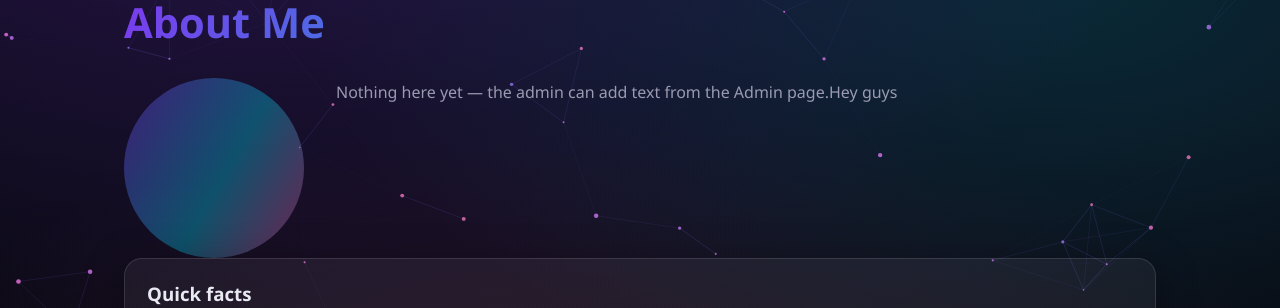
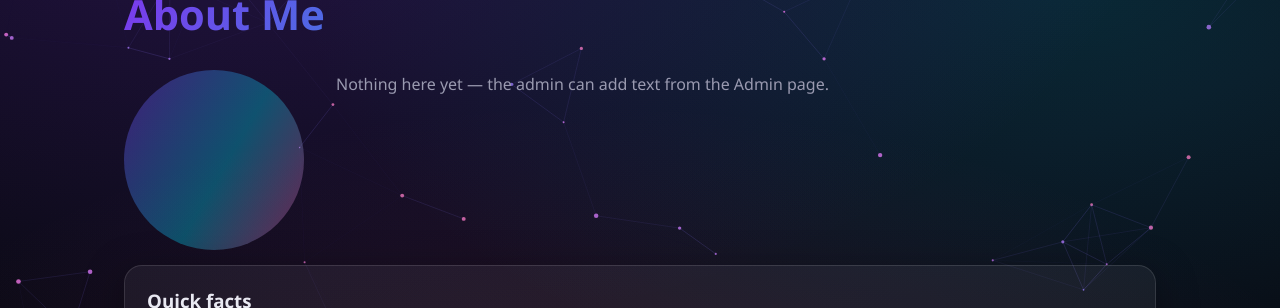
Before and after one commit to akmathesh/cv-project, a React (Vite) app in the folder frontend/: page /about in a window 1280 px wide. Shown: the part 229-537 px from the top of the page. Built offline with nearby package versions, Linux system fonts and the light colour scheme; no server answers.

Commit message:
added mb

```diff
--- a/frontend/src/pages/About.jsx
+++ b/frontend/src/pages/About.jsx
@@ -9,21 +9,61 @@ export default function About() {
   return (
     <section className="section">
       <h2 className="section-title">{about.heading || "About Me"}</h2>
-      <div style={{ display: "grid", gridTemplateColumns: "auto 1fr", gap: 32, alignItems: "start" }}>
+      <div
+        style={{
+          display: "grid",
+          gridTemplateColumns: "auto 1fr",
+          gap: 32,
+          alignItems: "start",
+          marginBottom: "15px",
+        }}
+      >
         {profile.profile_image_url ? (
-          <img src={profile.profile_image_url} alt={profile.name}
-               style={{ width: 180, height: 180, borderRadius: "50%", objectFit: "cover", border: "3px solid var(--accent)" }} />
+          <img
+            src={profile.profile_image_url}
+            alt={profile.name}
+            style={{
+              width: 180,
+              height: 180,
+              borderRadius: "50%",
+              objectFit: "cover",
+              border: "3px solid var(--accent)",
+            }}
+          />
         ) : (
-          <div style={{ width: 180, height: 180, borderRadius: "50%", background: "var(--grad)", opacity: 0.4 }} />
+          <div
+            style={{
+              width: 180,
+              height: 180,
+              borderRadius: "50%",
+              background: "var(--grad)",
+              opacity: 0.4,
+            }}
+          />
         )}
         <div>
-          {(about.paragraphs || ["Nothing here yet — the admin can add text from the Admin page."]).map((p, i) => (
-            <p key={i} className="muted gsap-reveal" style={{ marginBottom: 14, lineHeight: 1.8 }}>
-              {p}Hey guys
+          {(
+            about.paragraphs || [
+              "Nothing here yet — the admin can add text from the Admin page.",
+            ]
+          ).map((p, i) => (
+            <p
+              key={i}
+              className="muted gsap-reveal"
+              style={{ marginBottom: 14, lineHeight: 1.8 }}
+            >
+              {p}
             </p>
           ))}
           {profile.resume_url ? (
-            <a className="btn" href={profile.resume_url} download target="_blank" rel="noreferrer" style={{ marginTop: 10 }}>
+            <a
+              className="btn"
+              href={profile.resume_url}
+              download
+              target="_blank"
+              rel="noreferrer"
+              style={{ marginTop: 10 }}
+            >
               ⬇ Download Resume
             </a>
           ) : null}
@@ -33,7 +73,8 @@ export default function About() {
       <Card3D className="gsap-reveal">
         <h3 style={{ marginBottom: 8 }}>Quick facts</h3>
         <p className="muted">
-          <strong>Role:</strong> {profile.title || "—"}<br />
+          <strong>Role:</strong> {profile.title || "—"}
+          <br />
           <strong>Email:</strong> {content?.social?.email || "—"}
         </p>
       </Card3D>
```
